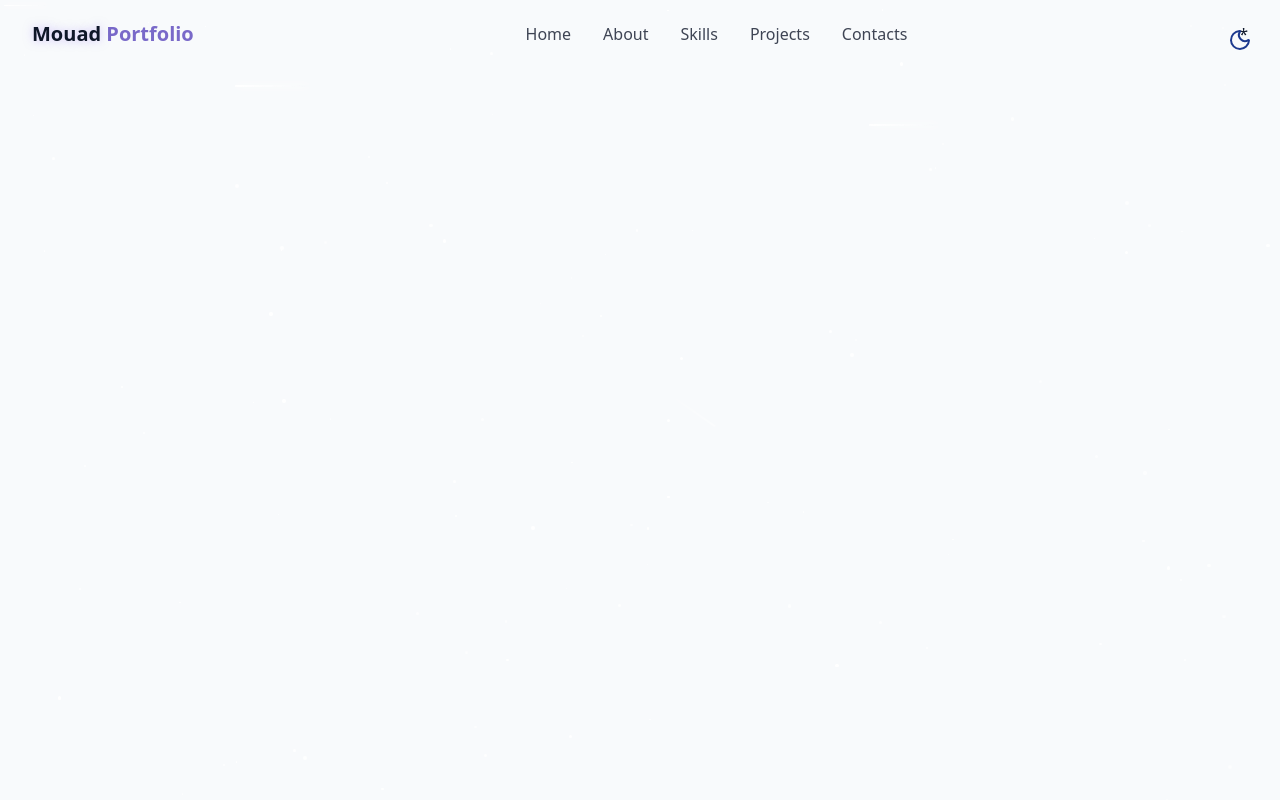
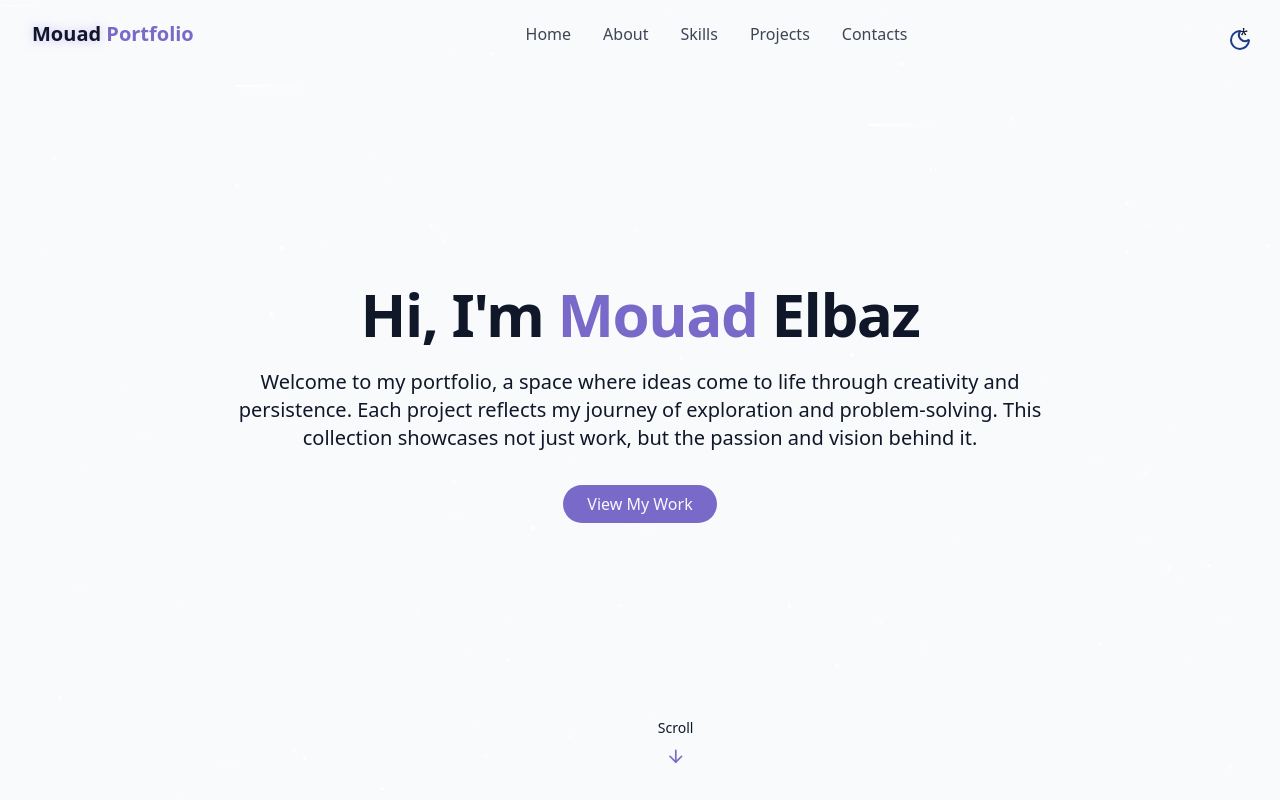
Before and after one commit to moad-cod/Portfolio, a React (Vite) app: page / in a window 1280 px wide. Built offline with nearby package versions, Linux system fonts and the light colour scheme.

Commit message:
Implement the Hero Section

```diff
--- /dev/null
+++ b/src/components/HeroSecion.jsx
@@ -0,0 +1,33 @@
+import { ArrowDown } from 'lucide-react'
+
+export const HeroSecion = () => {
+  return (
+    <section
+        id="hero"
+        className='relative min-h-screen flex flex-col items-center justify-center px-4'
+    >
+        <div className='container max-w-4xl mx-auto text-center z-10'>
+            <div className='space-y-6'>
+                <h1 className='text-4xl md:text-6xl font-bold tracking-tight'>
+                    <span className="opacity-0 animate-fade-in"> Hi, I'm</span>
+                    <span className='text-primary opacity-0 animate-fade-in-delay-1'> Mouad</span>
+                    <span className='text-gradient opacity-0 animate-fade-in-delay-2'> Elbaz</span>
+                </h1>
+                <p className='text-lg md:text-xl text-muted-foreground opacity-0 mx-auto max-2-2xl animate-fade-in-delay-3'>
+                    Welcome to my portfolio, a space where ideas come to life through creativity and persistence. Each project reflects my journey of exploration and problem-solving.
+                    This collection showcases not just work, but the passion and vision behind it.
+                </p>
+                <div className='pt-4 opacity-0 animate-fade-in-delay-4'>
+                    <a href="#projects" className='cosmic-button'>
+                        View My Work
+                    </a>
+                </div>
+            </div>
+        </div>
+        <div className='absolute bottom-8 left-1/2 transform translate-x-1/2 flex flex-col items-center animate-bounce'>
+            <span className='text-sm text-muted-foreground mb-2'>Scroll </span>
+            <ArrowDown className='h-5 w-5 text-primary' />
+        </div>
+    </section>
+  )
+}
--- a/src/index.css
+++ b/src/index.css
@@ -45,7 +45,7 @@
     }
     @keyframes fade-in {
         from {
-            opacity: 1;
+            opacity: 0;
             transform: translateY(20px);
         }
         to {
--- a/src/pages/Home.jsx
+++ b/src/pages/Home.jsx
@@ -1,5 +1,6 @@
 import { ThemeToggle } from "@/components/ThemeToggle";
 import { StarBackground } from "@/components/StarBackground";
+import { HeroSecion } from "@/components/HeroSecion";
 import { Navbar } from "@/components/Navbar";
 export const Home = () => {
     return (
@@ -15,7 +16,9 @@ export const Home = () => {
             <Navbar />
 
             {/* Main Content */}
-
+            <main>
+                <HeroSecion />
+            </main>
 
             {/* Footer */}
         </div>
```
